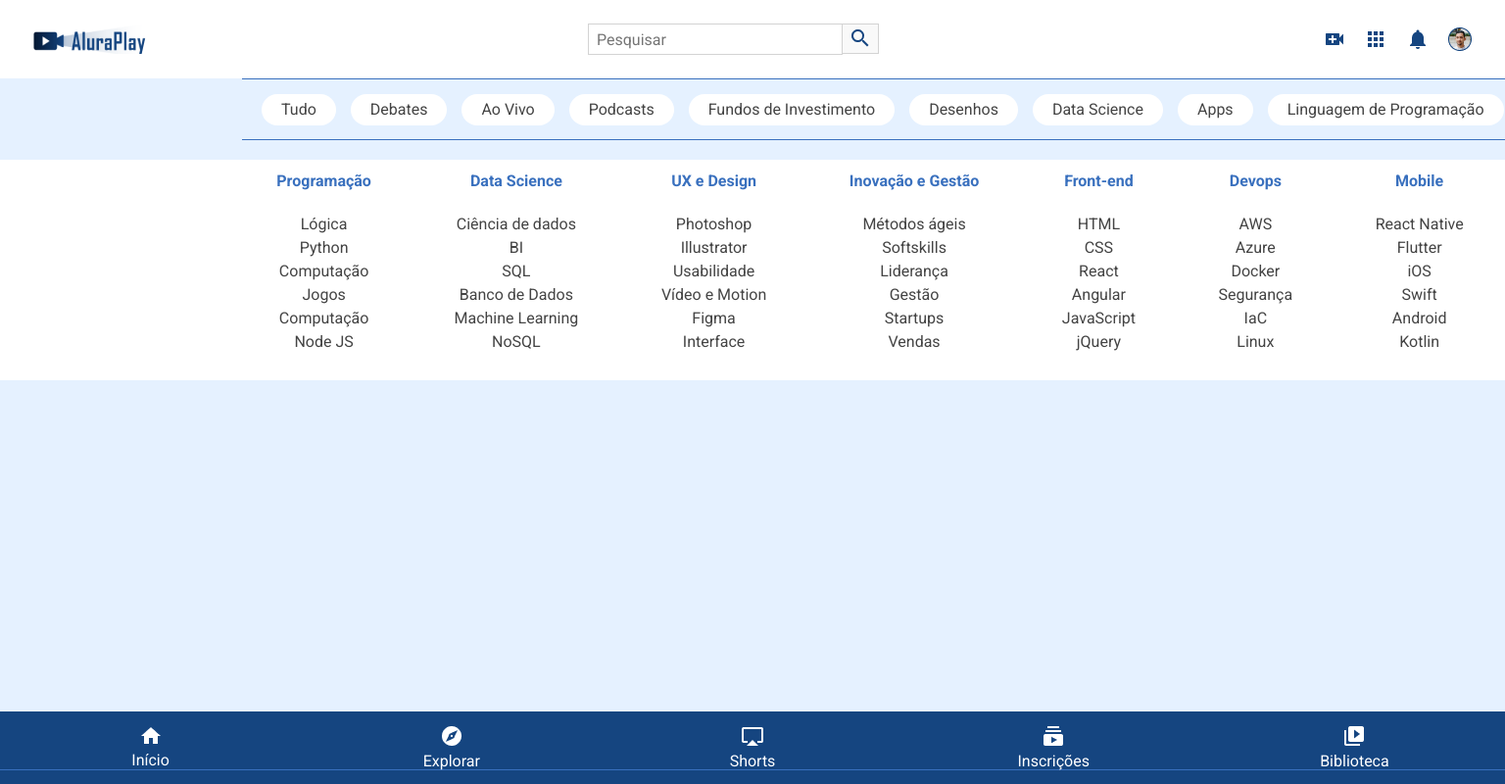
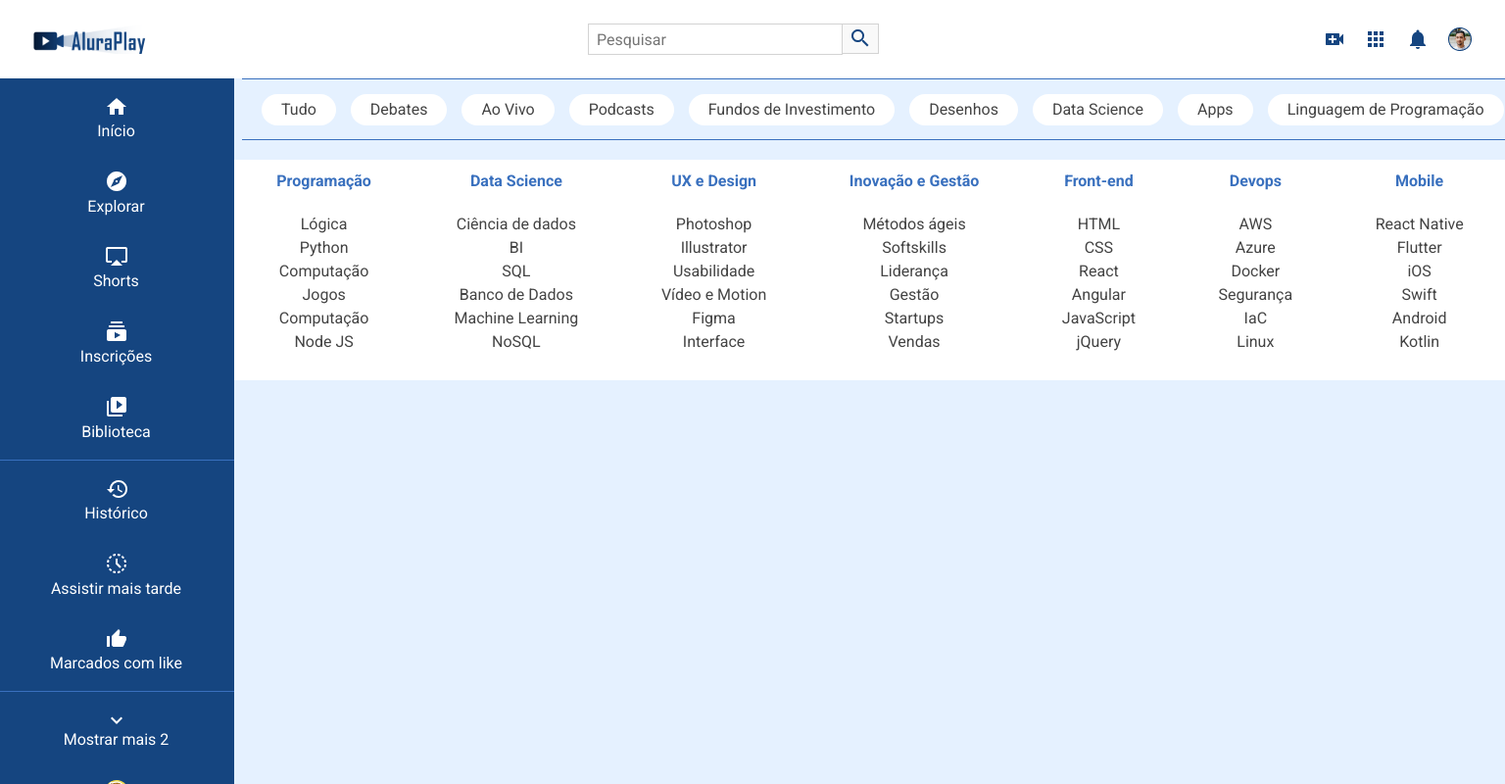
Before and after one commit to joeduardo10/aluraplay-projeto-base, a plain HTML site: page index.html in a window 1536 px wide. Shown: the whole page at 98% size. Drawn offline with Linux system fonts and the light colour scheme.

Commit message:
Adiciona estilos para o cabeçalho, menu lateral e rodapé, melhorando a responsividade

```diff
--- a/css/flexbox.css
+++ b/css/flexbox.css
@@ -53,13 +53,51 @@
     flex-flow: column wrap;
     /* flex flow  pode substituir flex-direction e flex-wrap */
 }
-@media (min-width:834px){
-    /* cabeçalho */
-    .cabecalho__pesquisar__item{
+@media (min-width: 834px) {
+
+    /* CABEÇALHO */
+
+    .cabecalho__pesquisar__item {
         display: block;
     }
-    /* rodape */
-    .rodape__container{
+
+    /* MENU LATERAL ADICIONADO NA ATIVIDADE EXTRA */
+
+    .menu__container {
+        left: 0;
+        height: auto;
+        width: 74px;
+        top: 80px;
+    }
+
+    .menu__lista {
+        flex-direction: column;
+        justify-content: flex-start;
+        padding-top: 15px;
+        gap: 33px;
+    }
+
+    /* RODAPÉ */
+
+    .rodape__container {
         justify-content: space-between;
     }
+
 }
+@media (min-width: 1440px) {
+    .menu__container{
+        width: 239px;
+        overflow: scroll;
+    }
+    .menu__lista:nth-child(2),
+    .menu__lista:nth-child(3),
+    .menu__lista:nth-child(4){
+        display: flex;
+    }
+    .menu__lista{
+        height: auto;
+        padding: 20px 17px 20px 15px;
+
+    }
+
+}
```
